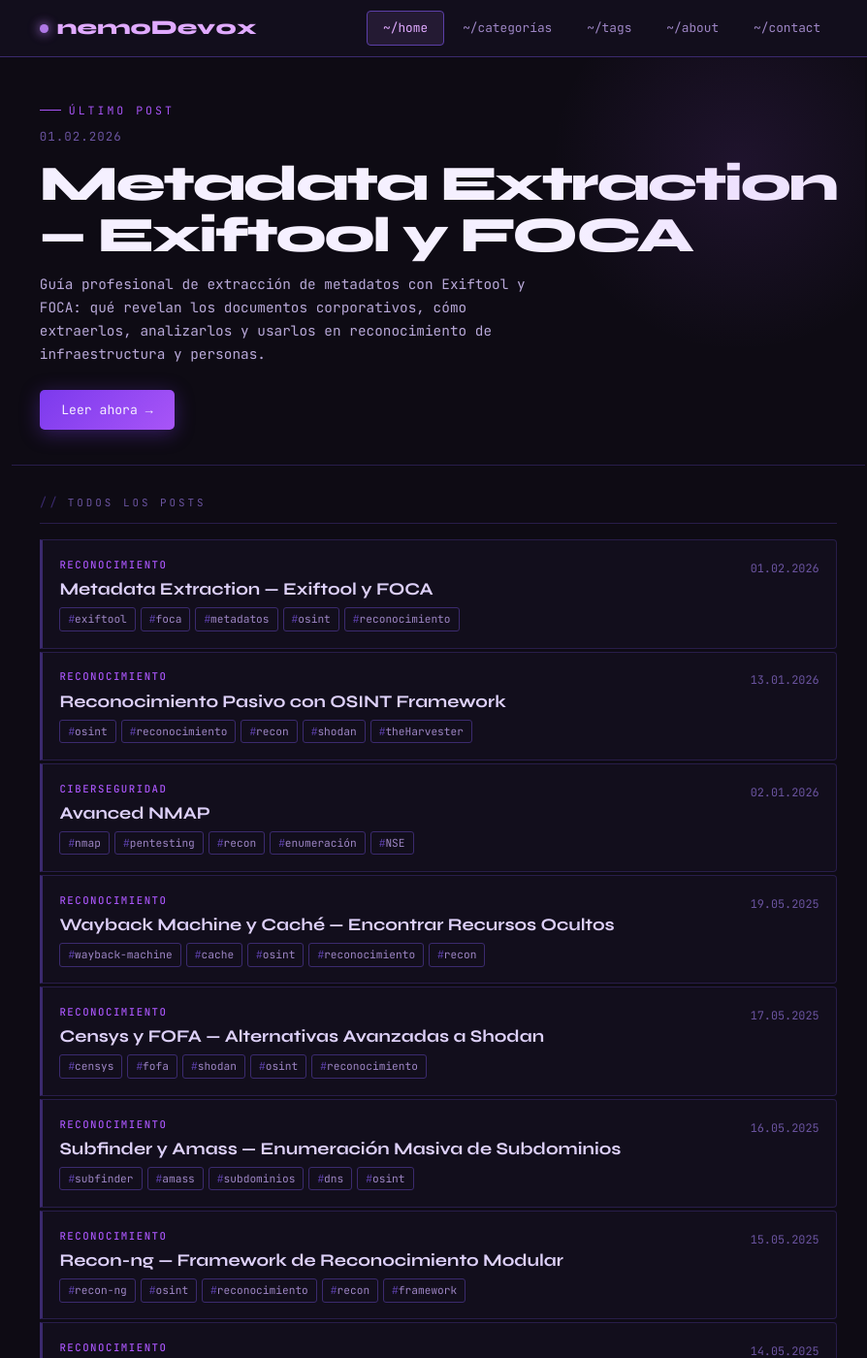
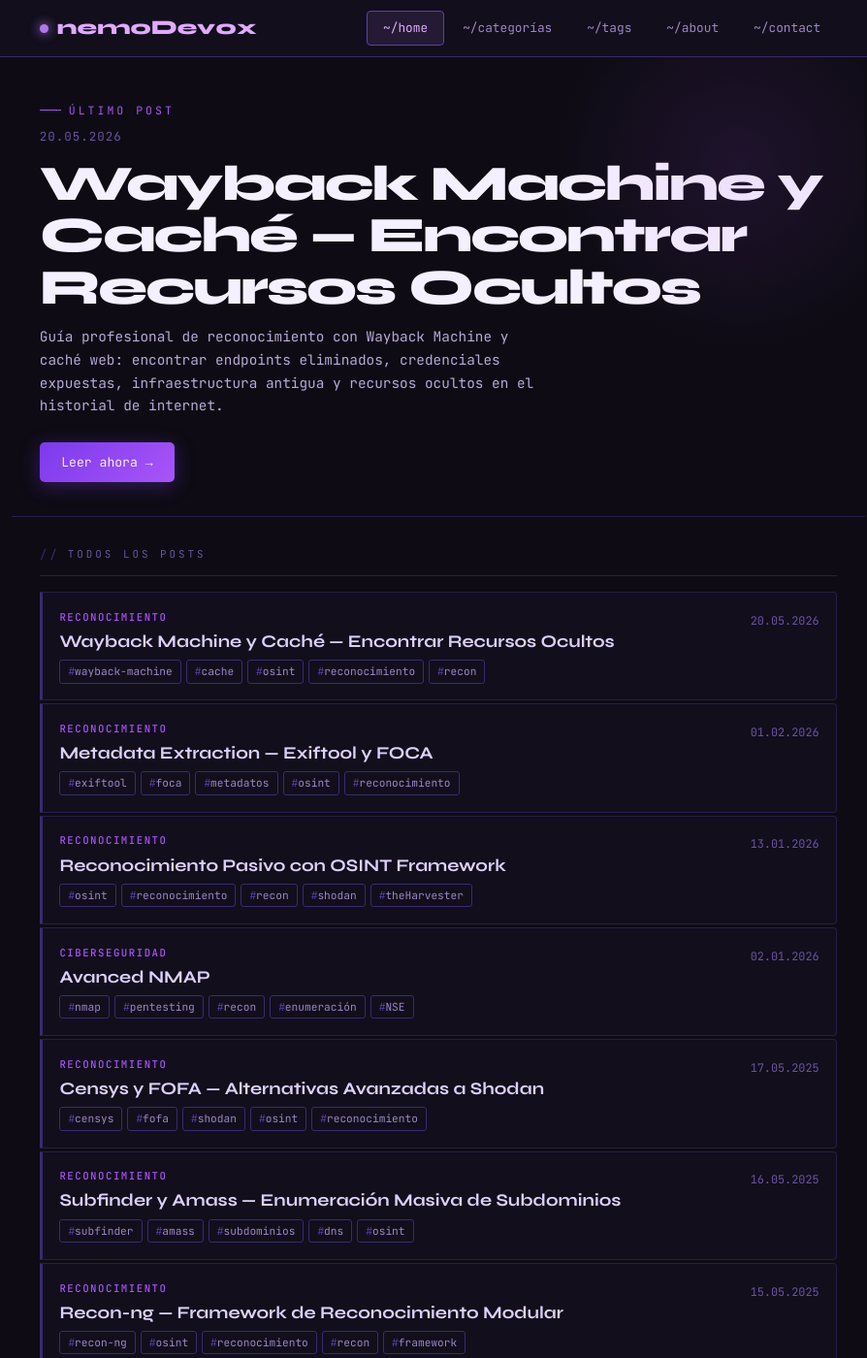
Before and after one commit to nemoDev0x/nemoDev0x.github.io, a Jekyll site: the page built from index.html, in a window 1280 px wide and 1400 px high. Shown: the whole window at 97% size, without its empty margins (188-1082 px from the left). Built offline with Jekyll 4.4.1, drawn with Linux system fonts in a browser that asks for light colours.

Commit message:
Update and rename 2025-05-19-wayback-machine.md to 2026-05-20-wayback-machine.md

```diff
--- a/_posts/2025-05-19-wayback-machine.md
+++ b/_posts/2026-05-20-wayback-machine.md
@@ -1,7 +1,7 @@
 ---
 layout: post
 title: "Wayback Machine y Caché — Encontrar Recursos Ocultos"
-date: 2025-05-19
+date: 2026-05-20
 categories: [reconocimiento]
 tags: [wayback-machine, cache, osint, reconocimiento, recon, urls, endpoints, google-cache, web-archive]
 description: "Guía profesional de reconocimiento con Wayback Machine y caché web: encontrar endpoints eliminados, credenciales expuestas, infraestructura antigua y recursos ocultos en el historial de internet."
```
